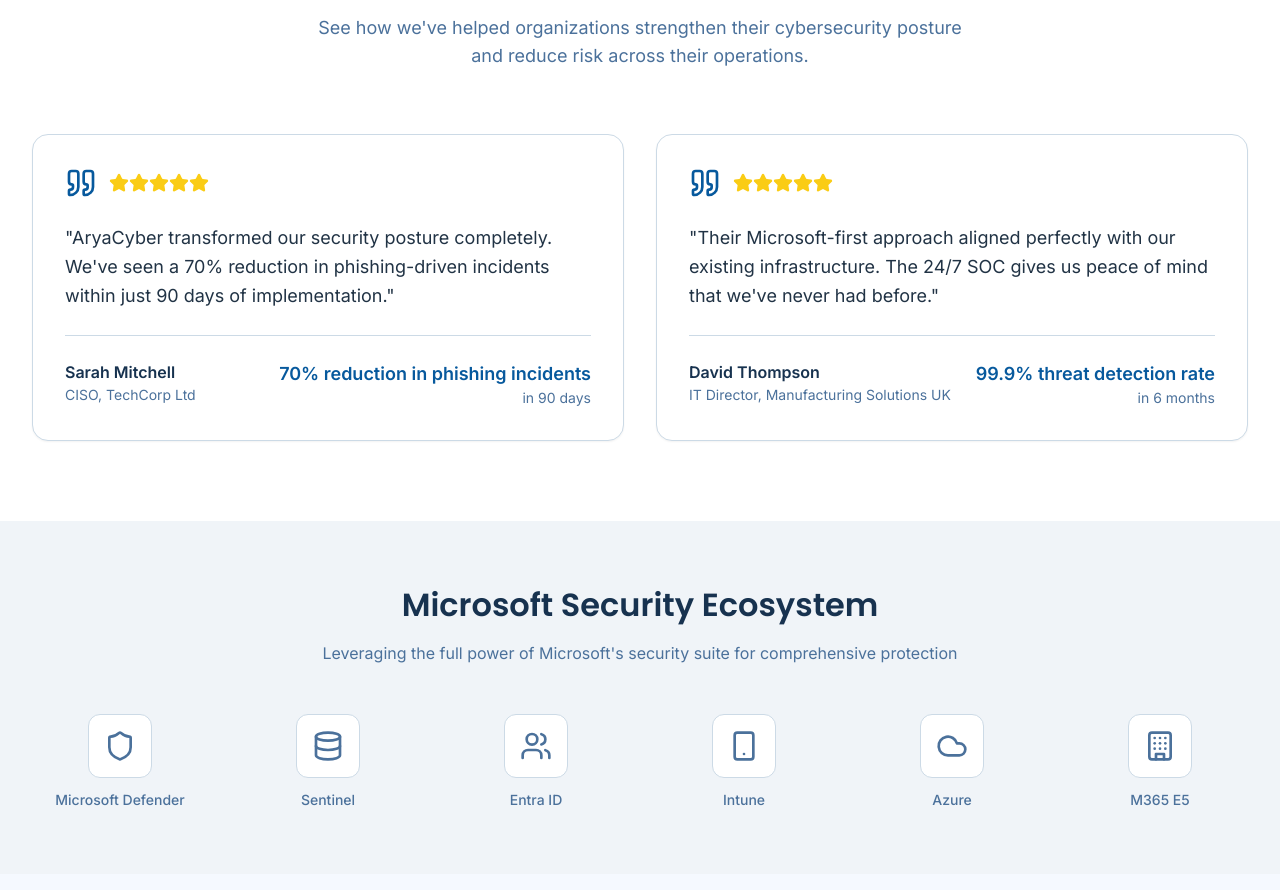
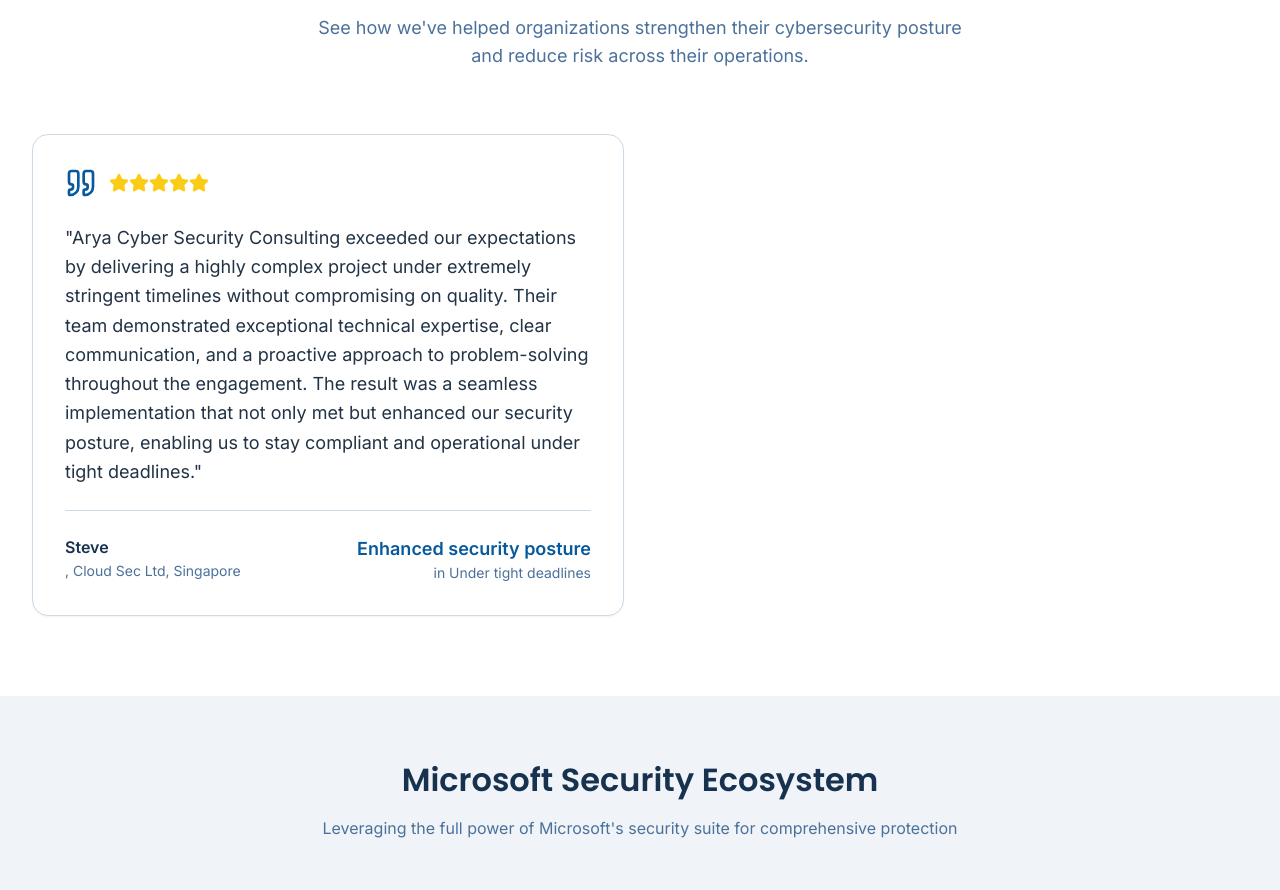
Before and after one commit to mjha-arya/arya-cyber-vision, a React (Vite) app: page / in a window 1280 px wide. Shown: the part 2123-3013 px from the top of the page. Built offline with nearby package versions, Linux system fonts and the light colour scheme; the HTML template or start-up script is replaced by a standard one.

Commit message:
Add new testimonial

```diff
--- a/src/components/TestimonialSection.tsx
+++ b/src/components/TestimonialSection.tsx
@@ -3,20 +3,12 @@ import { Star, Quote } from 'lucide-react';
 const TestimonialSection = () => {
   const testimonials = [
     {
-      quote: "AryaCyber transformed our security posture completely. We've seen a 70% reduction in phishing-driven incidents within just 90 days of implementation.",
-      author: "Sarah Mitchell",
-      role: "CISO",
-      company: "TechCorp Ltd",
-      outcome: "70% reduction in phishing incidents",
-      timeframe: "90 days",
-    },
-    {
-      quote: "Their Microsoft-first approach aligned perfectly with our existing infrastructure. The 24/7 SOC gives us peace of mind that we've never had before.",
-      author: "David Thompson",
-      role: "IT Director",
-      company: "Manufacturing Solutions UK",
-      outcome: "99.9% threat detection rate",
-      timeframe: "6 months",
+      quote: "Arya Cyber Security Consulting exceeded our expectations by delivering a highly complex project under extremely stringent timelines without compromising on quality. Their team demonstrated exceptional technical expertise, clear communication, and a proactive approach to problem-solving throughout the engagement. The result was a seamless implementation that not only met but enhanced our security posture, enabling us to stay compliant and operational under tight deadlines.",
+      author: "Steve",
+      role: "",
+      company: "Cloud Sec Ltd, Singapore",
+      outcome: "Enhanced security posture",
+      timeframe: "Under tight deadlines",
     },
   ];
 
```
